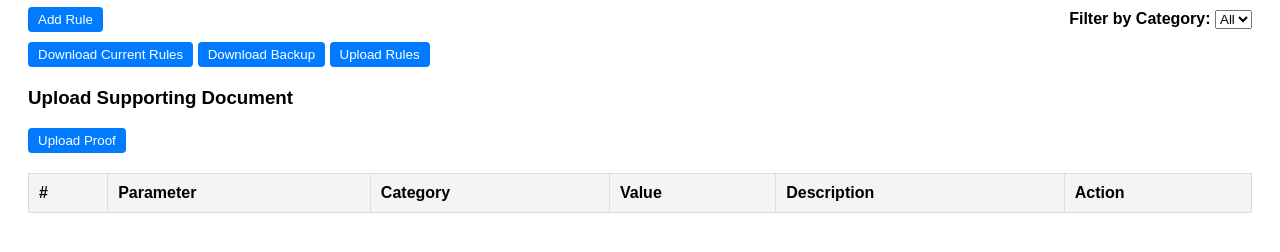
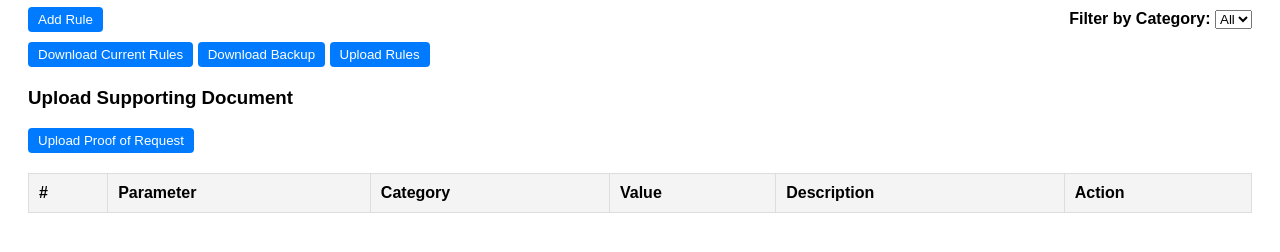
Before and after one commit to kathyCommits/BRE-Prototype, a website: page public/index.html in a window 1280 px wide. Shown: the part 148-400 px from the top of the page. Drawn offline with Linux system fonts and the light colour scheme; no server answers.

Commit message:
Update index.html

```diff
--- a/public/index.html
+++ b/public/index.html
@@ -51,7 +51,7 @@
   <div id="uploadSection" style="margin-top: 20px;">
     <h3>Upload Supporting Document</h3>
     <input type="file" id="proofFileInput" accept=".pdf,.docx,.txt" style="display: none" />
-    <button id="uploadProofButton">Upload Proof</button>
+    <button id="uploadProofButton">Upload Proof of Request</button>
     <div id="uploadResult" style="margin-top: 10px;"></div>
   </div>
 
```
